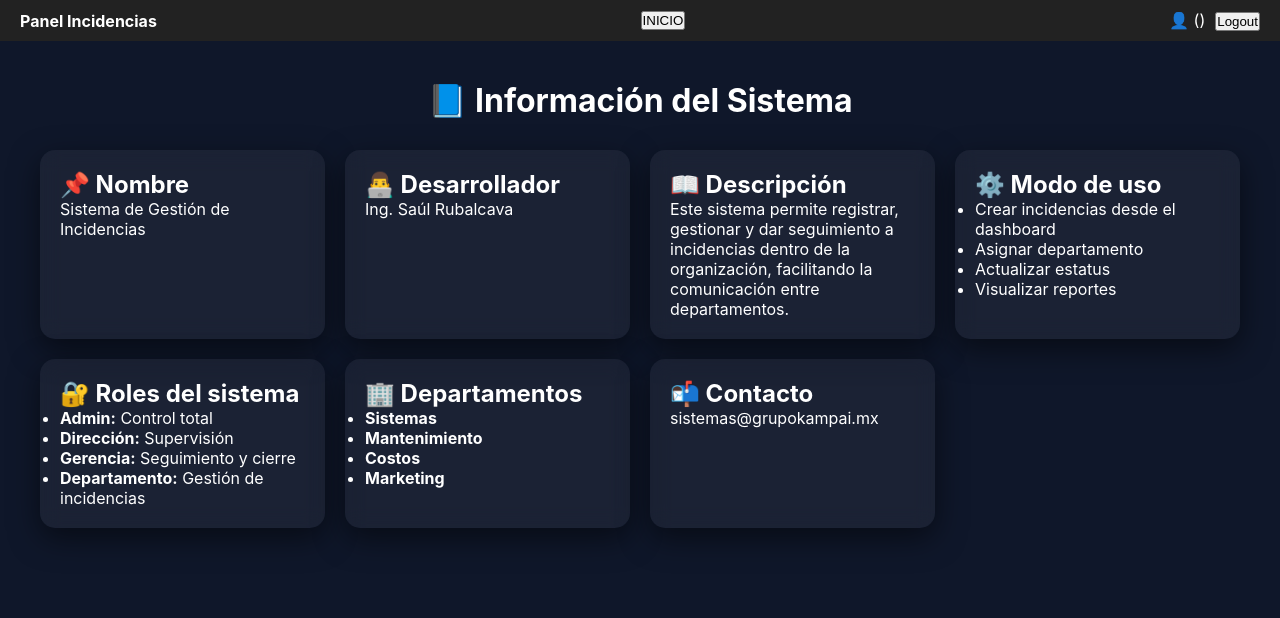
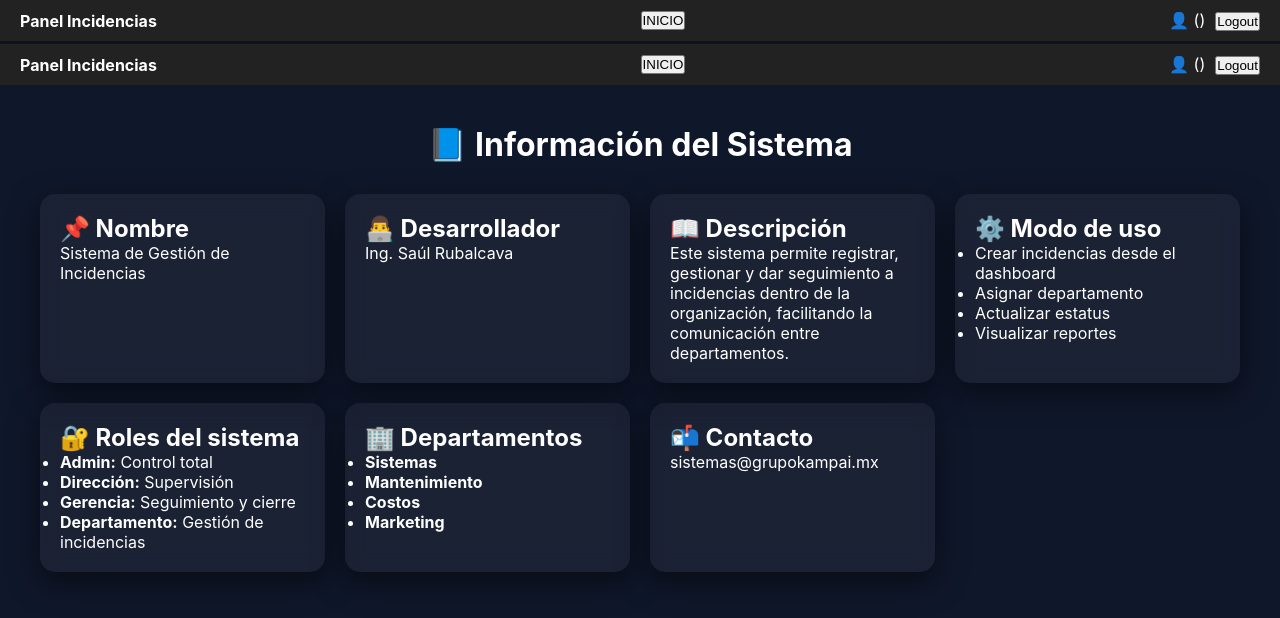
Before and after one commit to sazzue/gestor-de-incidencias-GK, a React app in the folder frontend/: page /info in a window 1280 px wide. Shown: the top 618 px of the page. Built offline with nearby package versions, Linux system fonts and the light colour scheme; the HTML template or start-up script is replaced by a standard one.

Commit message:
fix main.jsx and imports for vercel

```diff
--- a/frontend/src/App.jsx
+++ b/frontend/src/App.jsx
@@ -1,28 +1,24 @@
 import { BrowserRouter, Routes, Route, Navigate } from "react-router-dom";
-import MainLayout from "./layouts/MainLayout";
+import MainLayout from "./layouts/MainLayout.jsx";
 
-import Dashboard from "./pages/Dashboard";
-import Incidents from "./pages/Incidents";
-import CreateIncidencia from "./pages/CreateIncidencia";
-import Login from "./pages/Login";
-import CreateUser from "./pages/CreateUser";
-import MaintenanceCalendar from "./pages/MaintenanceCalendar";
-import Info from "./pages/Info";
+import Dashboard from "./pages/Dashboard.jsx";
+import Incidents from "./pages/Incidents.jsx";
+import CreateIncidencia from "./pages/CreateIncidencia.jsx";
+import Login from "./pages/Login.jsx";
+import CreateUser from "./pages/CreateUser.jsx";
+import MaintenanceCalendar from "./pages/MaintenanceCalendar.jsx";
+import Info from "./pages/Info.jsx";
 
-import PrivateRoute from "./components/PrivateRoute";
+import PrivateRoute from "./components/PrivateRoute.jsx";
 
 function App() {
   return (
     <BrowserRouter>
       <Routes>
 
-        {/* REDIRECCIÓN */}
         <Route path="/" element={<Navigate to="/login" />} />
-
-        {/* LOGIN */}
         <Route path="/login" element={<Login />} />
 
-        {/* RUTA DASHBOARD */}
         <Route
           path="/dashboard"
           element={
@@ -31,16 +27,10 @@ function App() {
             </PrivateRoute>
           }
         />
-         {/*Ruta de Info*/}
-   <Route path="/info" element={<Info />}
 
-   />
-
-        {/* RUTAS CON LAYOUT */}
         <Route element={<MainLayout />}>
           <Route path="/incidents" element={<Incidents />} />
 
-          {/* PROTEGIDA POR ROLES */}
           <Route
             path="/create"
             element={
@@ -48,10 +38,12 @@ function App() {
                 <CreateIncidencia />
               </PrivateRoute>
             }
+          />
 
-          />
           <Route path="/users" element={<CreateUser />} />
+          <Route path="/info" element={<Info />} />
         </Route>
+
         <Route
           path="/maintenance"
           element={
@@ -60,6 +52,7 @@ function App() {
             </PrivateRoute>
           }
         />
+
       </Routes>
     </BrowserRouter>
   );
--- a/frontend/src/main.jsx
+++ b/frontend/src/main.jsx
@@ -1,7 +1,9 @@
 import React from "react";
 import ReactDOM from "react-dom/client";
-import App from "./App";
+import App from "./App.jsx";
 
 ReactDOM.createRoot(document.getElementById("root")).render(
-  <App />
+  <React.StrictMode>
+    <App />
+  </React.StrictMode>
 );
```
Also changed, not shown: 1 other file (tests, documents, lock files or other folders). Lines whose indentation alone changed are shown as unchanged.
